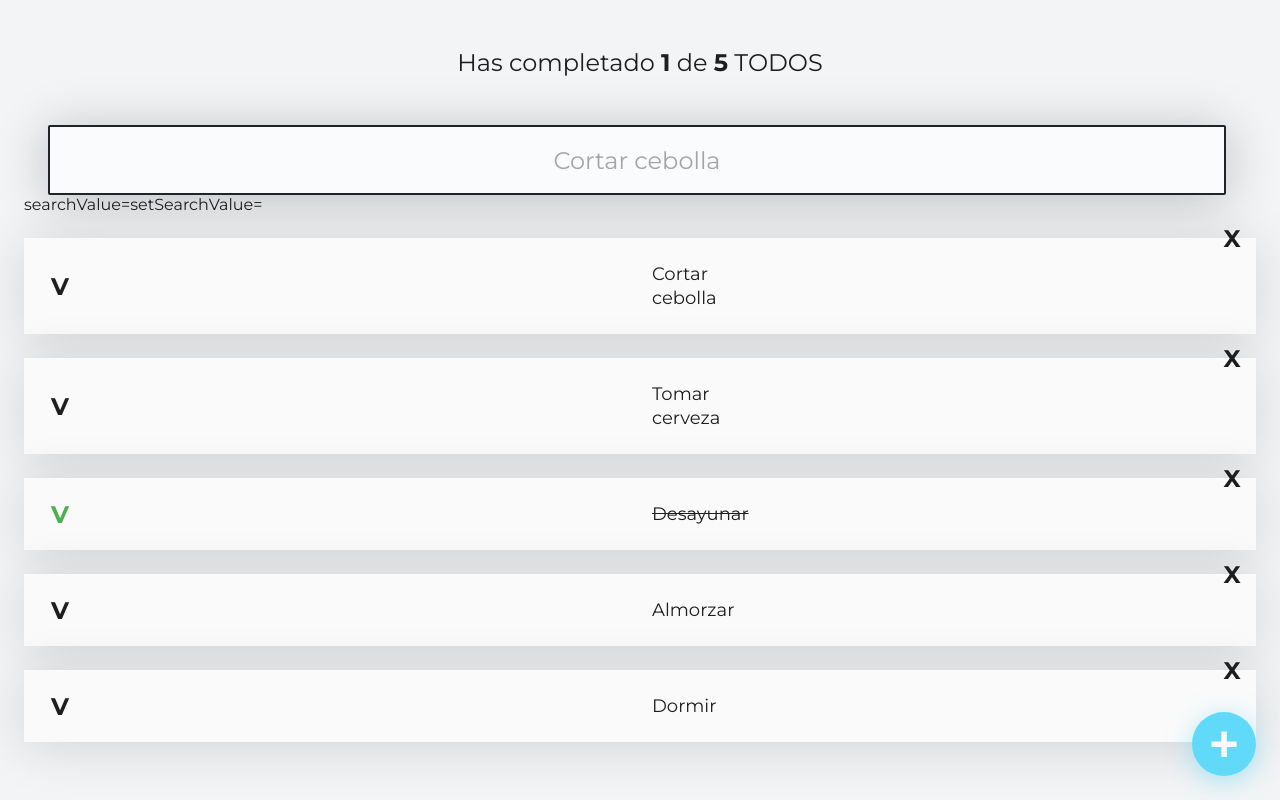
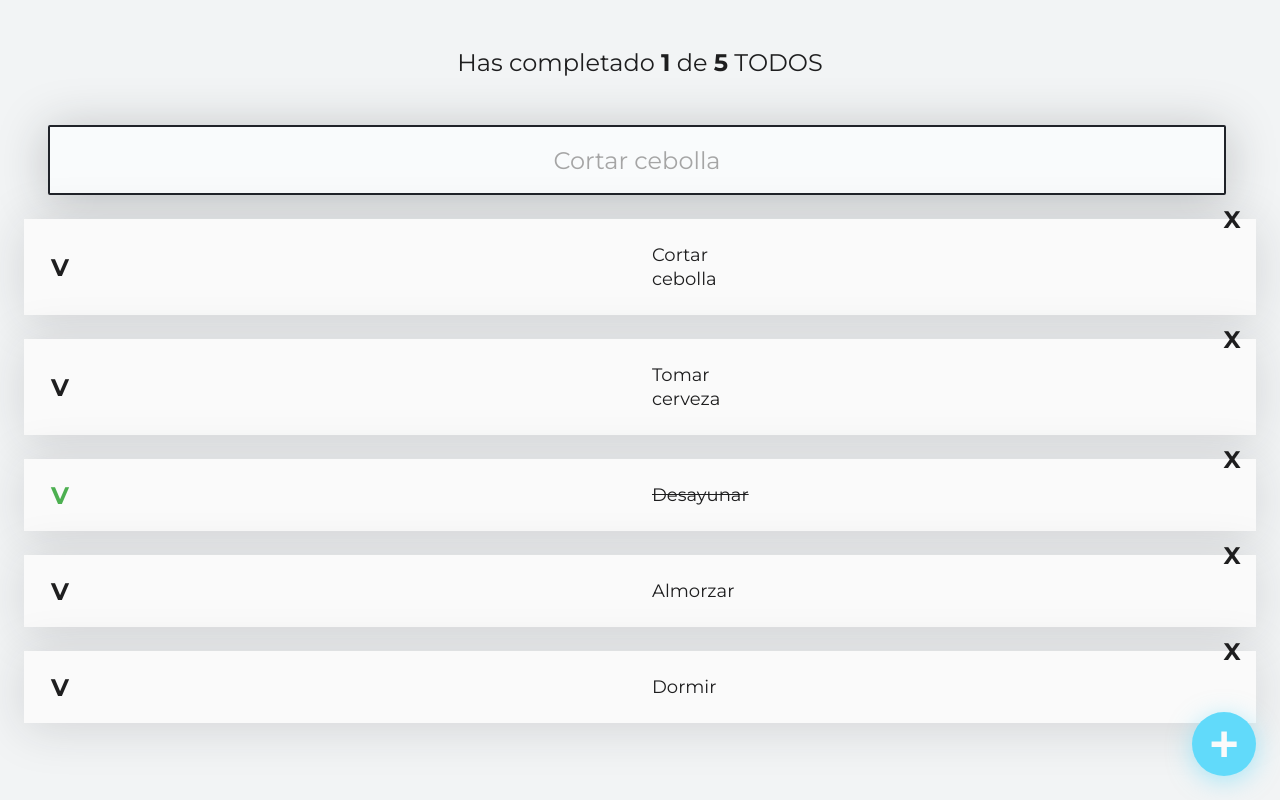
Before and after one commit to AlejandroLopez97/React-Learn, a React (Create React App) app: page / in a window 1280 px wide. Built offline with nearby package versions, Linux system fonts and the light colour scheme.

Commit message:
Update en componente TodoSearch y app

```diff
--- a/src/App.js
+++ b/src/App.js
@@ -38,14 +38,17 @@ function App() {
           setSearchValue={setSearchValue}
         />
 
-        <TodoList>
-          searchValue={searchValue}
-          setSearchValue={setSearchValue}
+        <TodoList
+          searchValue = {searchValue}
+          setSearchValue = {setSearchValue}
+        >
+
           {defaultTodos.map(todo => (
             <TodoItem
               key = {todo.text}
               text = {todo.text}
               completed = {todo.completed}
+
             />
           ))}
         </TodoList>
--- a/src/TodoSearch.js
+++ b/src/TodoSearch.js
@@ -1,7 +1,8 @@
 import React from 'react';
 import './TodoSearch.css';
 
-function TodoSearch({searchValue,setSearchValue}){ {/**El estado viaja desde el componente padre por medio de prop y se recibe con destructuración */}
+/**El estado viaja desde el componente padre por medio de prop y se recibe con destructuración */
+function TodoSearch({searchValue,setSearchValue}){
     return(
         <input
             placeholder="Cortar cebolla"
```
